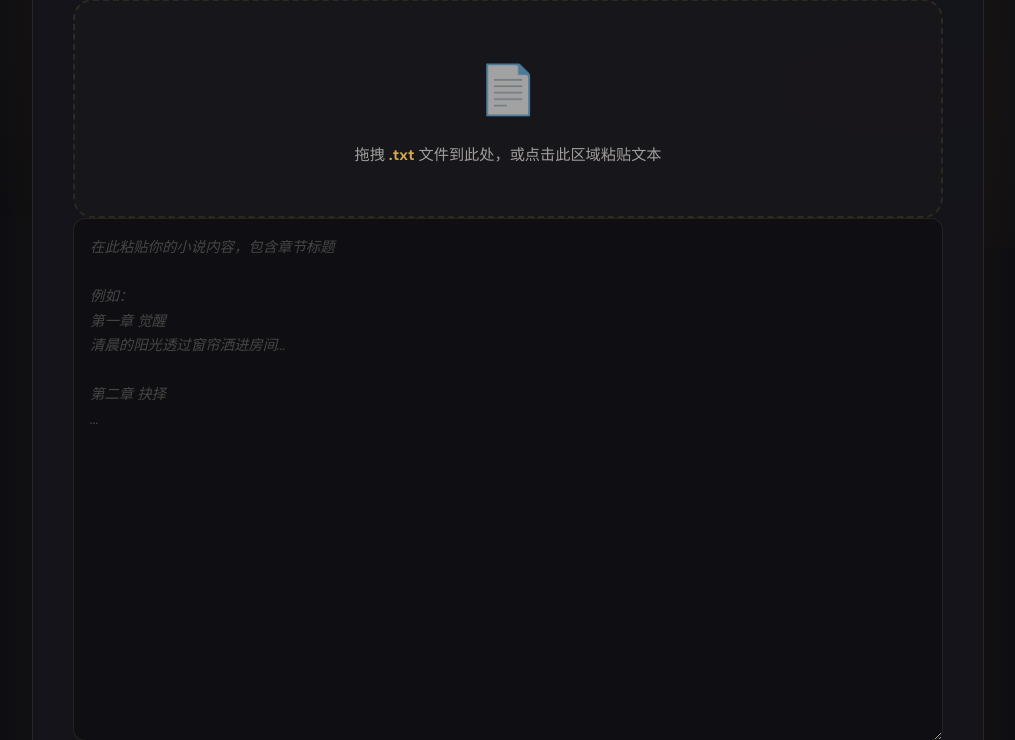
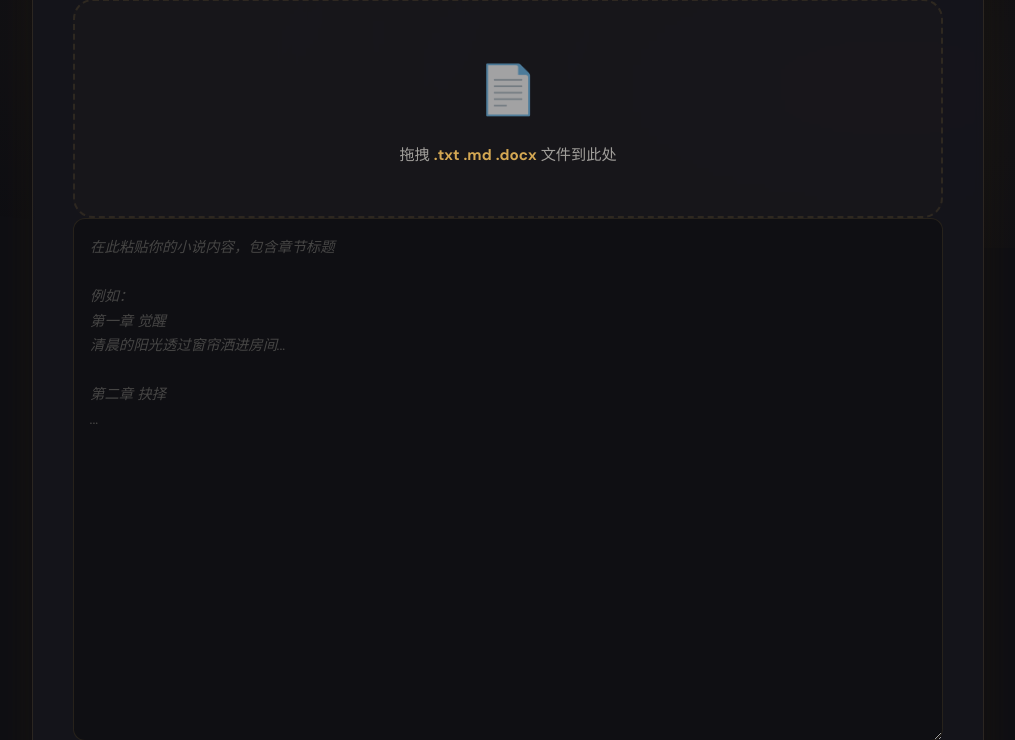
Before and after one commit to goodddGrades/qiniuyun_contest, a Flask app: page / in a window 1280 px wide. Shown: the part 552-1292 px from the top of the page, without its empty margins (132-1147 px from the left). Run offline with Flask 3, Linux system fonts and the light colour scheme; some web fonts are replaced.

Commit message:
fix: docx drag-drop support
Co-authored-by: Claude Code <2719405535@qq.com>

```diff
--- a/static/js/main.js
+++ b/static/js/main.js
@@ -32,17 +32,36 @@ document.addEventListener("DOMContentLoaded", () => {
             });
         });
 
-        // 放下文件 → 读取 .txt 内容
+        // 放下文件 → 读取内容
         dropZone.addEventListener("drop", (e) => {
             const files = e.dataTransfer.files;
             if (files.length === 0) return;
 
             const file = files[0];
-            if (!file.name.endsWith(".txt")) {
-                showToast("请拖拽 .txt 文件", "error");
+            const ext = file.name.split('.').pop().toLowerCase();
+
+            if (!["txt", "md", "docx"].includes(ext)) {
+                showToast("请拖拽 .txt / .md / .docx 文件", "error");
                 return;
             }
 
+            if (ext === "docx") {
+                // .docx 是二进制格式，设到文件上传 input 上
+                const fileInput = document.getElementById("fileInput");
+                if (fileInput) {
+                    // 用 DataTransfer 设文件
+                    const dt = new DataTransfer();
+                    dt.items.add(file);
+                    fileInput.files = dt.files;
+                    // 显示文件名
+                    const label = document.querySelector("label[for='fileInput']") || fileInput;
+                    const origText = label.textContent || label.innerText;
+                    showToast(`📄 已选择: ${file.name}，点击「开始转换」上传`, "success");
+                }
+                return;
+            }
+
+            // .txt / .md 直接读文本
             const reader = new FileReader();
             reader.onload = (event) => {
                 novelText.value = event.target.result;
--- a/templates/index.html
+++ b/templates/index.html
@@ -47,7 +47,7 @@
                  {% if from_book %}style="display:none"{% endif %}>
                 <span class="drop-zone-icon">📄</span>
                 <p class="drop-zone-text">
-                    拖拽 <strong>.txt</strong> 文件到此处，或点击此区域粘贴文本
+                    拖拽 <strong>.txt</strong> <strong>.md</strong> <strong>.docx</strong> 文件到此处
                 </p>
             </div>
             <textarea id="novel_text" name="novel_text" rows="20"
```
